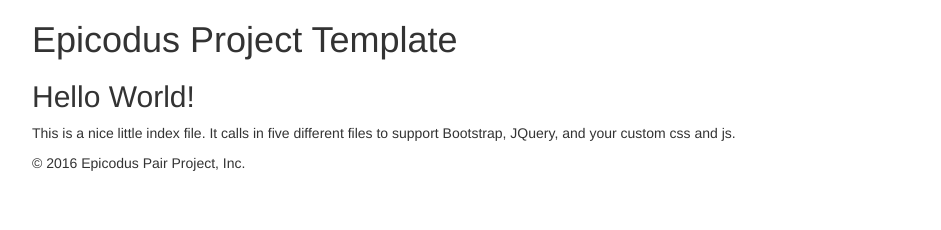
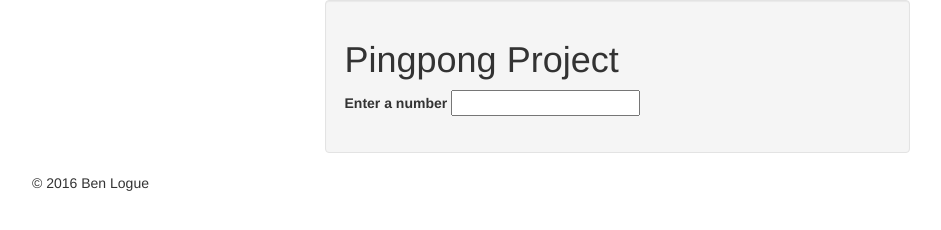
Before and after one commit to blogue/ping_pong, a plain HTML site: page index.html in a window 1280 px wide. Shown: the whole page, without its empty margins (38-979 px from the left). Drawn offline with Linux system fonts and the light colour scheme.

Commit message:
it will add form for user to input number

```diff
--- a/index.html
+++ b/index.html
@@ -8,7 +8,7 @@
     <meta name="description" content="">
     <meta name="author" content="">
 
-    <title>Web Development Template</title>
+    <title>Pingpong</title>
     <link rel="shortcut icon" type="image/x-icon" href="img/favicon.ico"/>
 
     <!-- Bootstrap core CSS -->
@@ -30,15 +30,23 @@
 
   <body>
     <div class="container">
-      <header>
-        <h1>Epicodus Project Template</h1>
-      </header>
-      <h2>Hello World!</h2>
-      <p>
-        This is a nice little index file.  It calls in five different files to support Bootstrap, JQuery, and your custom css and js.
-      </p>
+        <div class="container">
+          <div class="row">
+            <div class="col-md-offset-3 col-md-6 well">
+              <h1>Pingpong Project</h1>
+              <form id="ping-pong" action="index.html" method="post">
+                <div class="form-group">
+                  <label>Enter a number</label>
+                  <input type="number" name="name" value="">
+                </div>
+              </form>
+            </div>
+
+          </div>
+
+        </div>
       <footer>
-        <p>&copy; 2016 Epicodus Pair Project, Inc.</p>
+        <p>&copy; 2016 Ben Logue</p>
       </footer>
     </div> <!-- end container -->
   </body>
```
